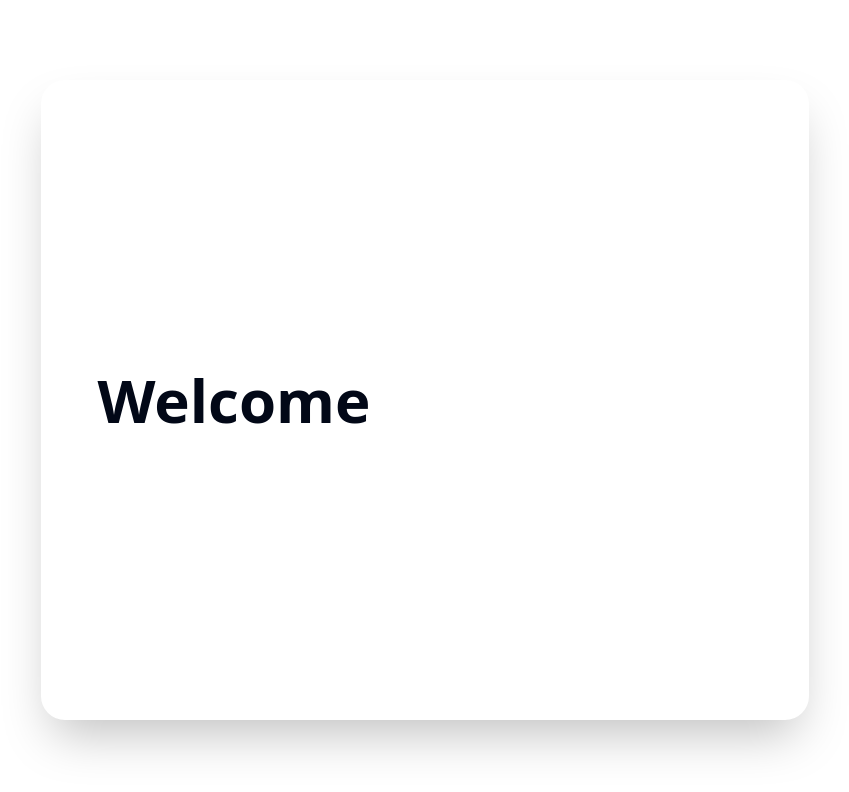
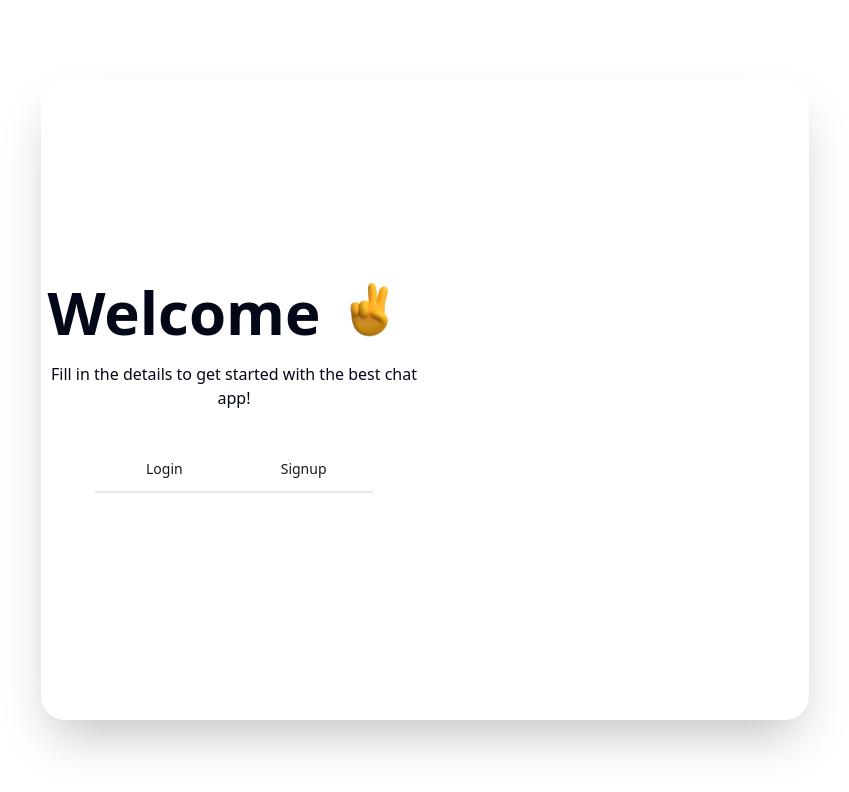
Before and after one commit to chwaleed/Real-Time-Chat-App, a React (Vite) app in the folder frontend/: page /auth in a window 1280 px wide. Shown: the top 792 px of the page, without its empty margins (215-1064 px from the left). Built offline with nearby package versions, Linux system fonts and the light colour scheme.

Commit message:
Signin and Singup Tabs added shadcn

```diff
--- a/frontend/src/pages/auth/index.jsx
+++ b/frontend/src/pages/auth/index.jsx
@@ -1,10 +1,82 @@
+/* eslint-disable no-unused-vars */
+import Background from "@/assets/login2.png";
+import Victory from "@/assets/victory.svg";
+import { Input } from "@/components/ui/input";
+import { Tabs, TabsContent, TabsList, TabsTrigger } from "@/components/ui/tabs";
+import { useState } from "react";
 function Auth() {
+  const [email, setEmail] = useState("");
+  const [password, setPassword] = useState("");
+  const [confirmPassword, setConfirmPassword] = useState("");
   return (
     <div className="h-[100vh] w-[100vw] flex items-center justify-center ">
       <div className="h-[80vh] bg-white border-2 border-white  text-opacity-90 shadow-2xl w-[80vw] md:w-[90vw] lg:w-[70vw] xl:w-[60vw] rounded-3xl grid xl:grid-cols-2 ">
         <div className="flex flex-col gap-10 items-center justify-center">
-          <div className="flex items-center justify-center ">
-            <h1 className="text-5xl font-bold md:text-6xl">Welcome</h1>
+          <div className="flex items-center justify-center flex-col">
+            <div className="flex items-center justify-center ">
+              <h1 className="text-5xl font-bold md:text-6xl">Welcome</h1>
+              <img src={Victory} alt="Victory Emoji" className="h-[100px]" />
+            </div>
+            <p className="font-medium text-center">
+              Fill in the details to get started with the best chat app!
+            </p>
+          </div>
+          <div className="flex items-center justify-center w-full">
+            <Tabs className="w-3/4">
+              <TabsList className="bg-transparent rounded-none w-full">
+                <TabsTrigger
+                  value="login"
+                  className="data-[state=active]:bg-transparent text-black text-opacity-90 border-b-2 rounded-none w-full data-[state=active]:text-black data-[state=active]:font-bold data-[state=active]:border-b-purple-500 p-3 transition-all duration-300"
+                >
+                  Login
+                </TabsTrigger>
+                <TabsTrigger
+                  className="data-[state=active]:bg-transparent text-black text-opacity-90 border-b-2 rounded-none w-full data-[state=active]:text-black data-[state=active]:font-bold data-[state=active]:border-b-purple-500 p-3 transition-all duration-300"
+                  value="signup"
+                >
+                  Signup
+                </TabsTrigger>
+              </TabsList>
+              <TabsContent className="flex flex-col gap-5 mt-10 " value="login">
+                <Input
+                  placeholder="Email"
+                  type="email"
+                  className="rounded-full p-6"
+                  value={email}
+                  onChange={(e) => setEmail(e.target.value)}
+                />
+                <Input
+                  placeholder="Password"
+                  type="password"
+                  className="rounded-full p-6"
+                  value={password}
+                  onChange={(e) => setPassword(e.target.value)}
+                />
+              </TabsContent>
+              <TabsContent className="flex flex-col gap-5 " value="signup">
+                <Input
+                  placeholder="Email"
+                  type="email"
+                  className="rounded-full p-6"
+                  value={email}
+                  onChange={(e) => setEmail(e.target.value)}
+                />
+                <Input
+                  placeholder="Password"
+                  type="password"
+                  className="rounded-full p-6"
+                  value={password}
+                  onChange={(e) => setPassword(e.target.value)}
+                />
+                <Input
+                  placeholder="Confirm Password"
+                  type="password"
+                  className="rounded-full p-6"
+                  value={confirmPassword}
+                  onChange={(e) => setConfirmPassword(e.target.value)}
+                />
+              </TabsContent>
+            </Tabs>
           </div>
         </div>
       </div>
```
